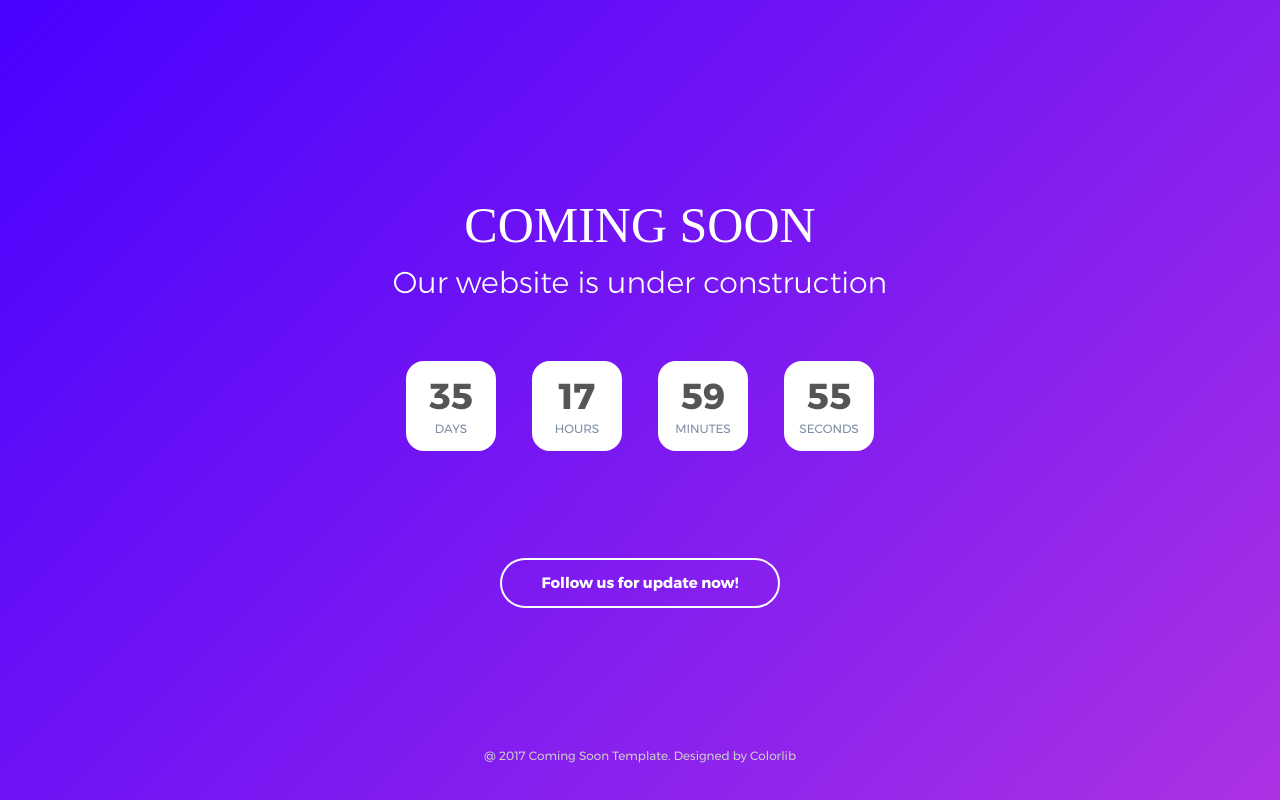
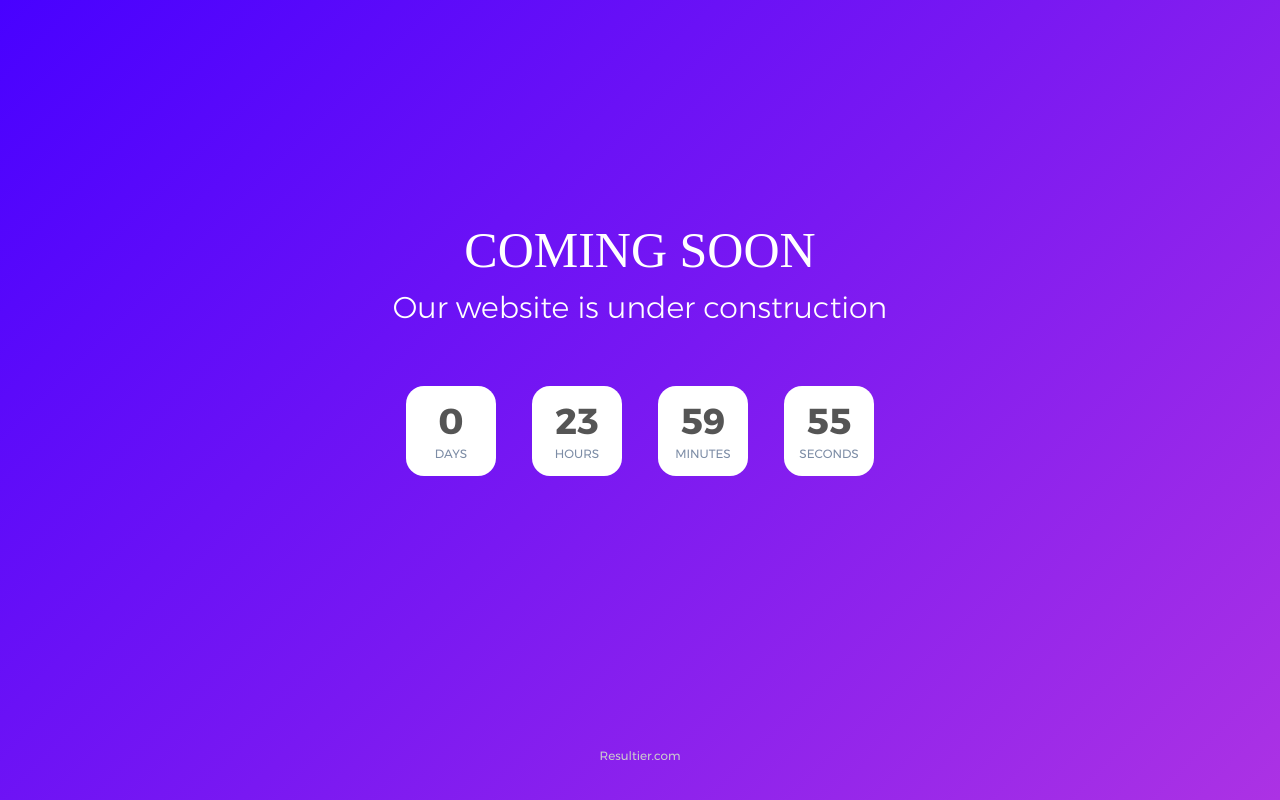
Before and after one commit to SGLara/landing_page_template, a plain HTML site: page comingsoon_04/index.html in a window 1280 px wide. Drawn offline with Linux system fonts and the light colour scheme; a web font is replaced by a local one.

Commit message:
Commented some items

```diff
--- a/comingsoon_04/index.html
+++ b/comingsoon_04/index.html
@@ -1,11 +1,12 @@
 <!DOCTYPE html>
 <html lang="en">
+
 <head>
 	<title>Coming Soon 4</title>
 	<meta charset="UTF-8">
 	<meta name="viewport" content="width=device-width, initial-scale=1">
 	<!--===============================================================================================-->
-	<link rel="icon" type="image/png" href="images/icons/favicon.ico"/>
+	<link rel="icon" type="image/png" href="images/icons/favicon.ico" />
 	<!--===============================================================================================-->
 	<link rel="stylesheet" type="text/css" href="vendor/bootstrap/css/bootstrap.min.css">
 	<!--===============================================================================================-->
@@ -21,6 +22,7 @@
 	<link rel="stylesheet" type="text/css" href="css/main.css">
 	<!--===============================================================================================-->
 </head>
+
 <body>
 
 
@@ -37,7 +39,7 @@
 
 			<div class="flex-w flex-c cd100 p-b-82">
 				<div class="flex-col-c-m size2 how-countdown">
-					<span class="l1-txt3 p-b-9 days">35</span>
+					<span class="l1-txt3 p-b-9 days">1</span>
 					<span class="s1-txt1">Days</span>
 				</div>
 
@@ -57,13 +59,13 @@
 				</div>
 			</div>
 
-			<button class="flex-c-m s1-txt2 size3 how-btn"  data-toggle="modal" data-target="#subscribe">
+			<!-- <button class="flex-c-m s1-txt2 size3 how-btn"  data-toggle="modal" data-target="#subscribe">
 				Follow us for update now!
-			</button>
+			</button> -->
 		</div>
 
 		<span class="s1-txt3 txt-center">
-			@ 2017 Coming Soon Template. Designed by Colorlib
+			Resultier.com
 		</span>
 
 	</div>
@@ -86,12 +88,12 @@
 					</p>
 
 					<form class="contact100-form validate-form">
-						<div class="wrap-input100 m-b-10 validate-input" data-validate = "Name is required">
+						<div class="wrap-input100 m-b-10 validate-input" data-validate="Name is required">
 							<input class="s1-txt4 placeholder0 input100" type="text" name="name" placeholder="Name">
 							<span class="focus-input100"></span>
 						</div>
 
-						<div class="wrap-input100 m-b-20 validate-input" data-validate = "Email is required: ex@abc.xyz">
+						<div class="wrap-input100 m-b-20 validate-input" data-validate="Email is required: ex@abc.xyz">
 							<input class="s1-txt4 placeholder0 input100" type="text" name="email" placeholder="Email">
 							<span class="focus-input100"></span>
 						</div>
@@ -132,8 +134,8 @@
 			// Endtime must be > current time
 			endtimeYear: 0,
 			endtimeMonth: 0,
-			endtimeDate: 35,
-			endtimeHours: 18,
+			endtimeDate: 1,
+			endtimeHours: 0,
 			endtimeMinutes: 0,
 			endtimeSeconds: 0,
 			timeZone: ""
@@ -143,7 +145,7 @@
 	</script>
 	<!--===============================================================================================-->
 	<script src="vendor/tilt/tilt.jquery.min.js"></script>
-	<script >
+	<script>
 		$('.js-tilt').tilt({
 			scale: 1.1
 		})
@@ -152,4 +154,5 @@
 	<script src="js/main.js"></script>
 
 </body>
+
 </html>
```
Lines whose indentation alone changed are shown as unchanged.
